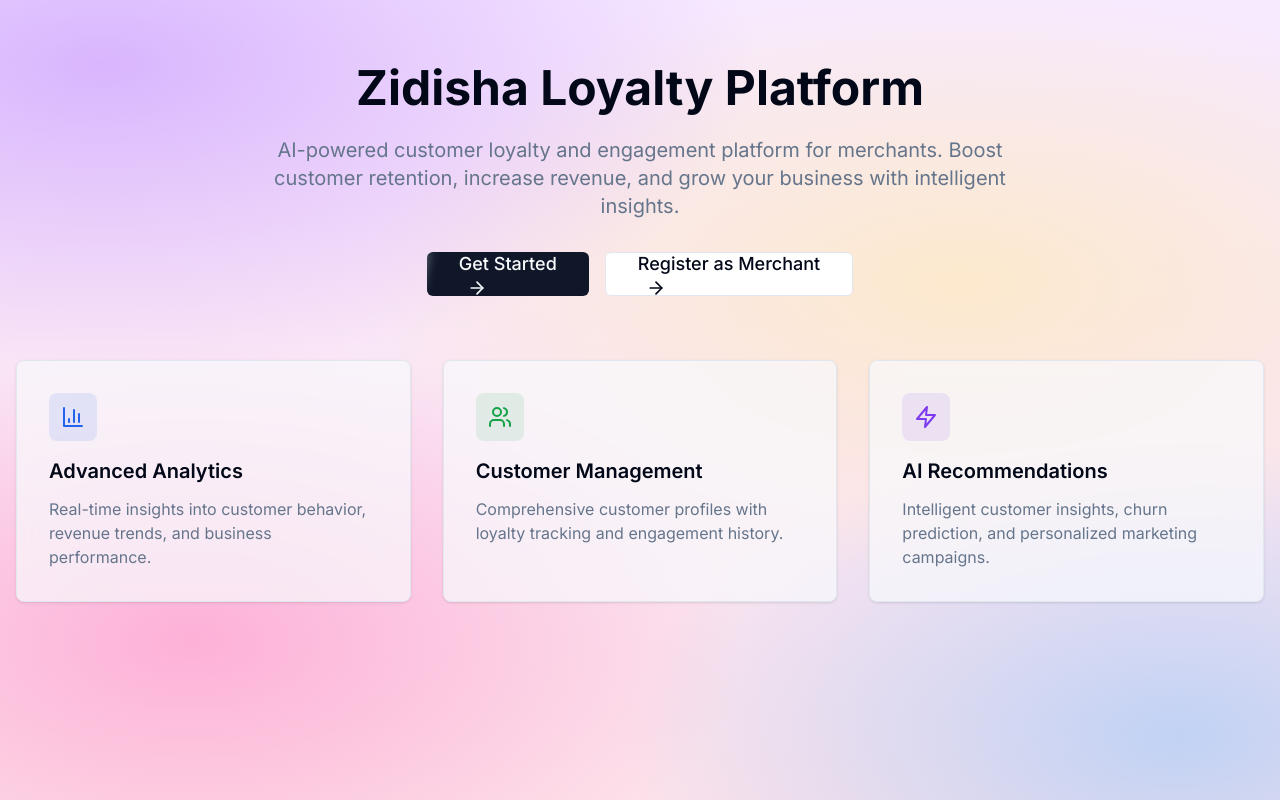
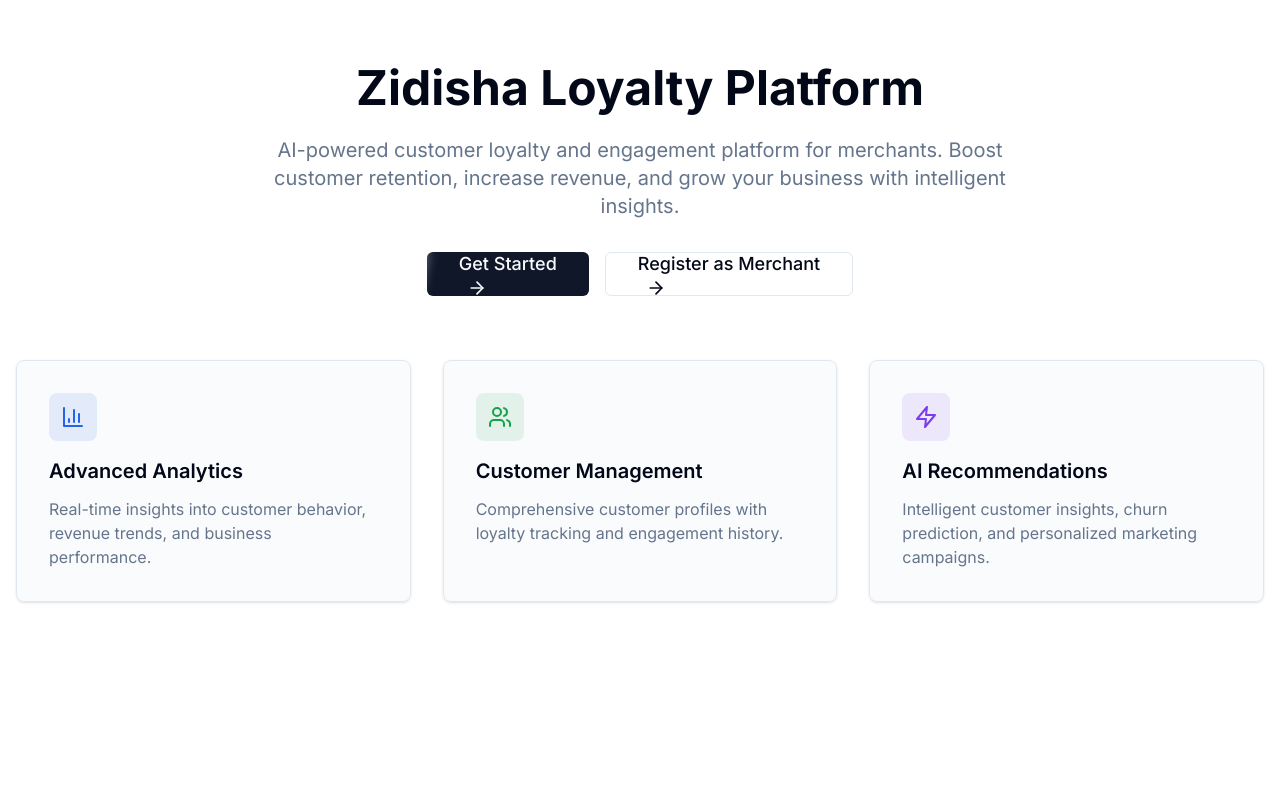
Before and after one commit to theAcer/oops-frontend-fix, a Next.js app: page / in a window 1280 px wide. Built offline with nearby package versions, Linux system fonts and the light colour scheme; no server answers.

Commit message:
[dyad] wrote 2 file(s)

```diff
--- a/src/components/layout/dashboard-layout.tsx
+++ b/src/components/layout/dashboard-layout.tsx
@@ -13,7 +13,7 @@ interface DashboardLayoutProps {
 export function DashboardLayout({ children }: DashboardLayoutProps) {
   return (
     <ProtectedRoute>
-      <div className="h-screen flex"> {/* Removed bg-gray-50 dark:bg-gray-900 */}
+      <div className="h-screen flex flex-row"> {/* Added flex-row */}
         <Sidebar />
         <div className="flex-1 flex flex-col overflow-hidden">
           <Header />
--- a/src/components/theme-wrapper.tsx
+++ b/src/components/theme-wrapper.tsx
@@ -10,28 +10,9 @@ interface ThemeWrapperProps {
 export function ThemeWrapper({ children }: ThemeWrapperProps) {
   const { theme } = useTheme();
 
-  const lightBackground = `
-    radial-gradient(ellipse 85% 65% at 8% 8%, rgba(175, 109, 255, 0.42), transparent 60%),
-    radial-gradient(ellipse 75% 60% at 75% 35%, rgba(255, 235, 170, 0.55), transparent 62%),
-    radial-gradient(ellipse 70% 60% at 15% 80%, rgba(255, 100, 180, 0.40), transparent 62%),
-    radial-gradient(ellipse 70% 60% at 92% 92%, rgba(120, 190, 255, 0.45), transparent 62%),
-    linear-gradient(180deg, #f7eaff 0%, #fde2ea 100%)
-  `;
-
-  const darkBackground = `
-    radial-gradient(ellipse 110% 70% at 25% 80%, rgba(147, 51, 234, 0.12), transparent 55%),
-    radial-gradient(ellipse 130% 60% at 75% 15%, rgba(59, 130, 246, 0.10), transparent 65%),
-    radial-gradient(ellipse 80% 90% at 20% 30%, rgba(236, 72, 153, 0.14), transparent 50%),
-    radial-gradient(ellipse 100% 40% at 60% 70%, rgba(16, 185, 129, 0.08), transparent 45%),
-    #000000
-  `;
-
   return (
     <div
-      className="min-h-screen w-full relative"
-      style={{
-        background: theme === 'dark' ? darkBackground : lightBackground,
-      }}
+      className="min-h-screen w-full relative bg-background" // Apply bg-background directly
     >
       {children}
     </div>
```
